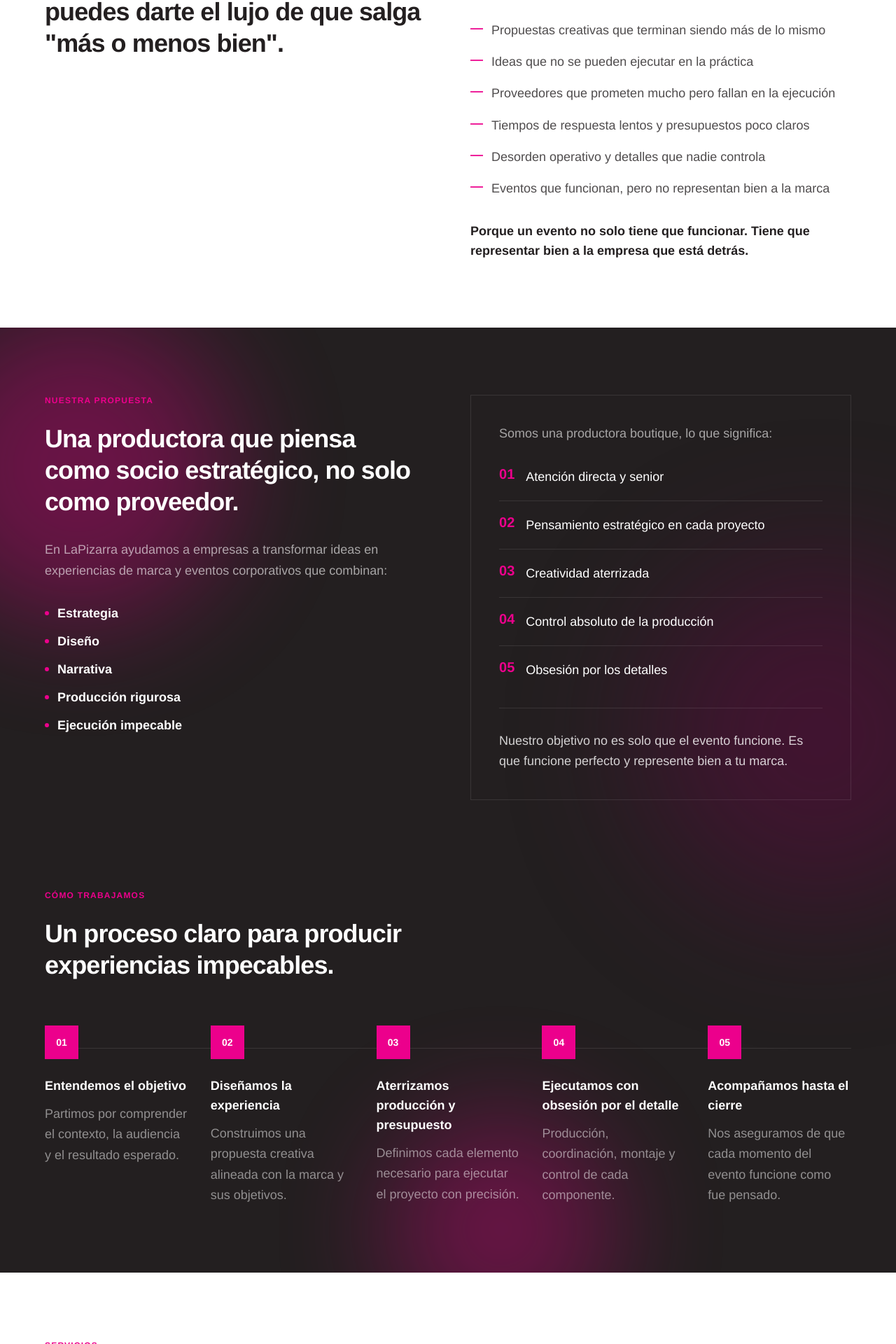
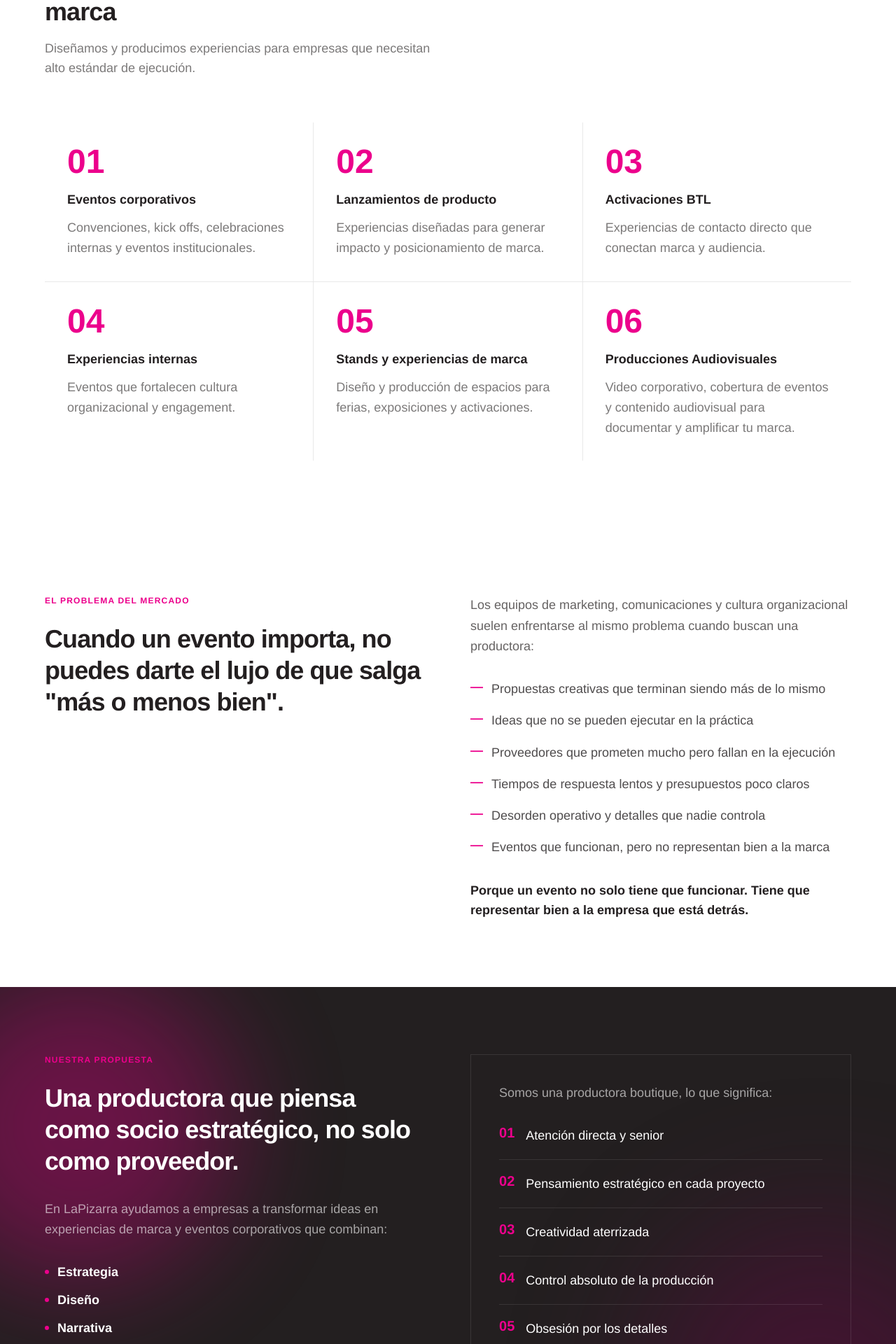
Before and after one commit to sebavigneaux-ui/lapizarra, a Next.js app: page / in a window 1280 px wide. Shown: the part 5204-7124 px from the top of the page at 70% size. Built offline with nearby package versions, Linux system fonts and the light colour scheme.

Commit message:
Move Servicios after Galeria

```diff
--- a/app/page.tsx
+++ b/app/page.tsx
@@ -26,13 +26,13 @@ export default function Home() {
           <Blobs />
           <Galeria />
         </div>
+        <Servicios />
         <Insight />
         <div className="bg-[#231F20] relative overflow-hidden">
           <Blobs />
           <PropuestaValor />
           <Metodologia />
         </div>
-        <Servicios />
         <Diferenciadores />
         <Proyectos />
         <CTAIntermedio />
```
